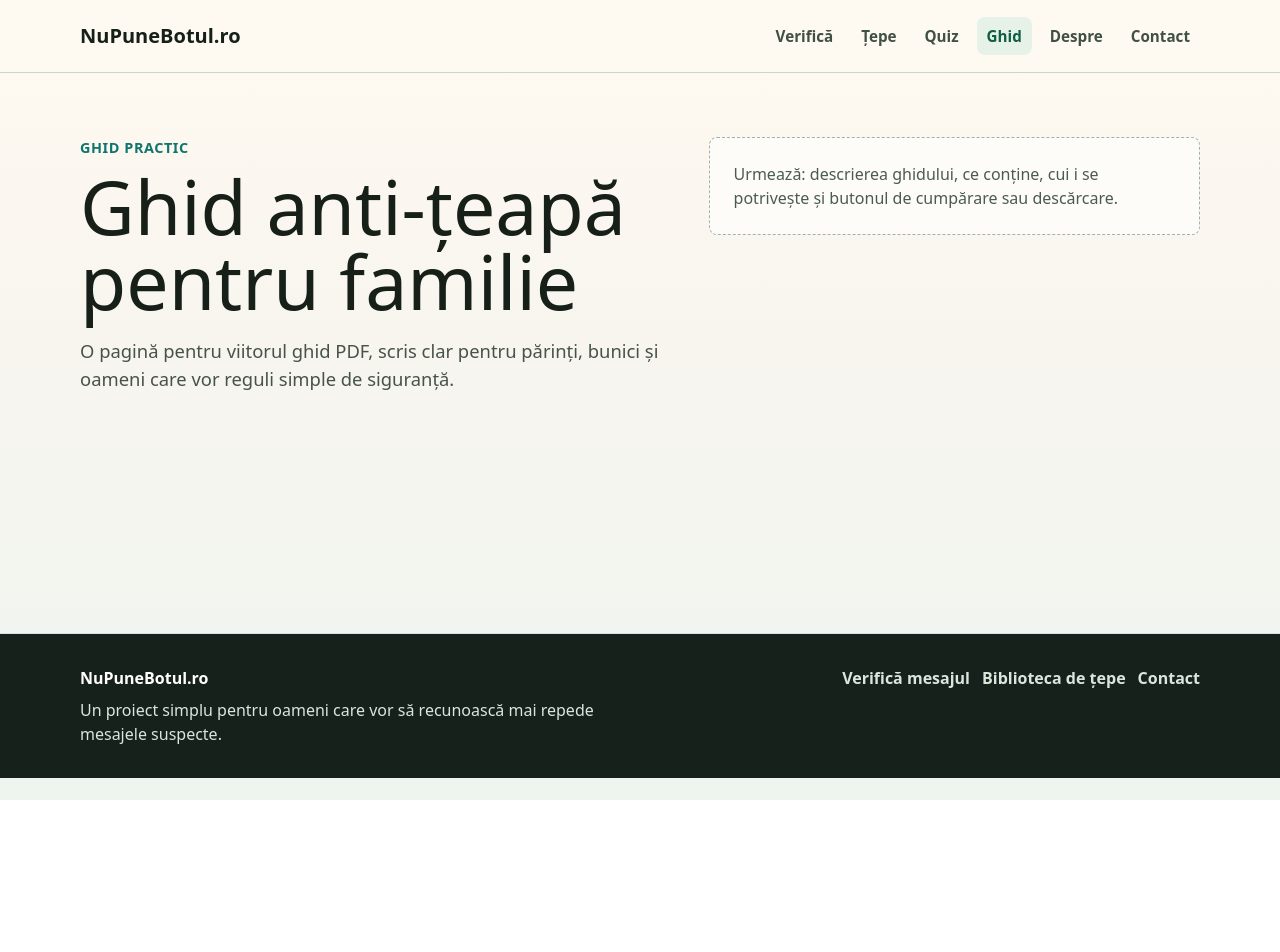
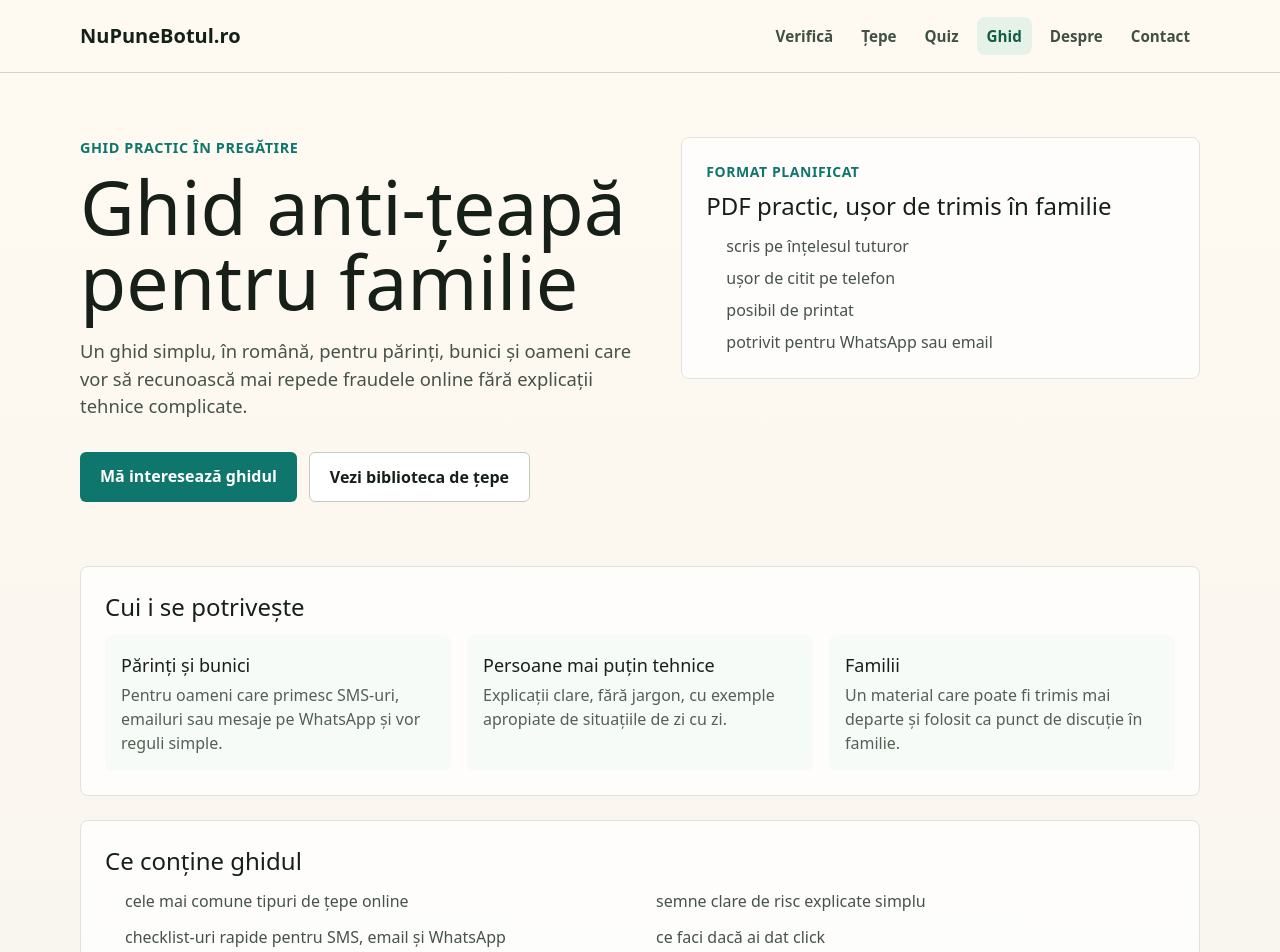
Before and after one commit to gabrielioancuntan/nupunebotul, a Nuxt app: page /ghid in a window 1280 px wide. Shown: the top 952 px of the page. Before the commit the page ends 800 px from the top, so only its background shows below. Built offline with nearby package versions, Linux system fonts and the light colour scheme.

Commit message:
pagina ghid

```diff
--- a/app/pages/ghid.vue
+++ b/app/pages/ghid.vue
@@ -1,17 +1,229 @@
 <template>
-  <section class="py-16 max-md:py-11">
-    <div class="mx-auto grid w-[min(1120px,calc(100%_-_32px))] grid-cols-[minmax(0,1.1fr)_minmax(280px,0.9fr)] items-start gap-7 max-md:grid-cols-1">
-      <div>
-        <p class="mb-2.5 mt-0 text-[0.9rem] font-bold uppercase tracking-[0.04em] text-[#0f766e]">Ghid practic</p>
-        <h1 class="m-0 max-w-[760px] text-[clamp(2.2rem,6vw,4.7rem)] leading-none text-[#162018]">Ghid anti-țeapă pentru familie</h1>
-        <p class="mt-[18px] max-w-[700px] text-[1.15rem] text-[#46534a]">
-          O pagină pentru viitorul ghid PDF, scris clar pentru părinți, bunici și oameni care vor reguli simple de siguranță.
-        </p>
+  <main>
+    <section class="py-16 max-md:py-11">
+      <div class="mx-auto grid w-[min(1120px,calc(100%_-_32px))] grid-cols-[minmax(0,1.05fr)_minmax(300px,0.95fr)] items-start gap-7 max-md:grid-cols-1">
+        <div>
+          <p class="mb-2.5 mt-0 text-[0.9rem] font-bold uppercase tracking-[0.04em] text-[#0f766e]">
+            Ghid practic în pregătire
+          </p>
+          <h1 class="m-0 max-w-[780px] text-[clamp(2.2rem,6vw,4.7rem)] leading-none text-[#162018]">
+            Ghid anti-țeapă pentru familie
+          </h1>
+          <p class="mt-[18px] max-w-[720px] text-[1.15rem] text-[#46534a]">
+            Un ghid simplu, în română, pentru părinți, bunici și oameni care vor să recunoască
+            mai repede fraudele online fără explicații tehnice complicate.
+          </p>
+          <div class="mt-8 flex flex-wrap gap-3">
+            <a href="#interes" class="rounded-md bg-[#0f766e] px-5 py-3 font-extrabold text-white">
+              Mă interesează ghidul
+            </a>
+            <NuxtLink to="/tepe" class="rounded-md border border-[#bfcdc0] bg-white px-5 py-3 font-extrabold text-[#162018]">
+              Vezi biblioteca de țepe
+            </NuxtLink>
+          </div>
+        </div>
+
+        <aside class="rounded-lg border border-[#dce5dc] bg-white/75 p-6">
+          <p class="mb-2 mt-0 text-sm font-bold uppercase tracking-[0.04em] text-[#0f766e]">Format planificat</p>
+          <h2 class="mb-3 mt-0 text-2xl text-[#162018]">PDF practic, ușor de trimis în familie</h2>
+          <ul class="grid gap-2 pl-5 text-[#46534a]">
+            <li>scris pe înțelesul tuturor</li>
+            <li>ușor de citit pe telefon</li>
+            <li>posibil de printat</li>
+            <li>potrivit pentru WhatsApp sau email</li>
+          </ul>
+        </aside>
       </div>
+    </section>
 
-      <div class="rounded-lg border border-dashed border-[#9fb3a7] bg-white/60 p-6 text-[#4b5b50]">
-        Urmează: descrierea ghidului, ce conține, cui i se potrivește și butonul de cumpărare sau descărcare.
+    <section class="pb-14">
+      <div class="mx-auto grid w-[min(1120px,calc(100%_-_32px))] gap-6">
+        <section class="rounded-lg border border-[#dce5dc] bg-white/75 p-6">
+          <h2 class="mb-3 mt-0 text-2xl text-[#162018]">Cui i se potrivește</h2>
+          <div class="grid grid-cols-3 gap-4 max-md:grid-cols-1">
+            <div v-for="item in audiences" :key="item.title" class="rounded-lg bg-[#f7fbf7] p-4">
+              <h3 class="mb-1 mt-0 text-lg text-[#162018]">{{ item.title }}</h3>
+              <p class="m-0 text-[#536056]">{{ item.text }}</p>
+            </div>
+          </div>
+        </section>
+
+        <section class="rounded-lg border border-[#dce5dc] bg-white/75 p-6">
+          <h2 class="mb-3 mt-0 text-2xl text-[#162018]">Ce conține ghidul</h2>
+          <ul class="grid grid-cols-2 gap-3 pl-5 text-[#46534a] max-md:grid-cols-1">
+            <li v-for="item in guideContents" :key="item">{{ item }}</li>
+          </ul>
+        </section>
+
+        <section class="rounded-lg border border-[#dce5dc] bg-[#f7fbf7] p-6">
+          <h2 class="mb-3 mt-0 text-2xl text-[#162018]">De ce este util</h2>
+          <p class="max-w-[820px] text-[#46534a]">
+            Ghidul este gândit ca material de familie: scurt, practic și ușor de revenit la el
+            când apare un mesaj dubios. Scopul este să reducă panica și să ofere reguli clare:
+            oprește-te, verifică separat, nu trimite coduri, nu introduce date bancare.
+          </p>
+        </section>
+
+        <section class="rounded-lg border border-[#dce5dc] bg-white/75 p-6">
+          <h2 class="mb-3 mt-0 text-2xl text-[#162018]">Ce NU promite</h2>
+          <ul class="grid gap-2 pl-5 text-[#46534a]">
+            <li>Nu garantează detectarea tuturor fraudelor.</li>
+            <li>Nu înlocuiește verificarea prin canalele oficiale.</li>
+            <li>Nu este consultanță juridică sau bancară.</li>
+            <li>Este un material educațional și preventiv.</li>
+          </ul>
+        </section>
+
+        <section id="interes" class="rounded-lg border border-[#bbdec8] bg-[#eefaf1] p-6">
+          <h2 class="mb-3 mt-0 text-2xl text-[#162018]">Vrei să afli când este gata?</h2>
+          <p class="max-w-[760px] text-[#46534a]">
+            Ghidul este în pregătire. Într-o etapă următoare vom adăuga aici un formular simplu
+            de interes, fără cont și fără date inutile.
+          </p>
+          <div class="mt-4 rounded-lg border border-dashed border-[#7ab48a] bg-white/70 p-4 text-[#3f5d46]">
+            Formularul de interes va fi adăugat aici. Până atunci, poți folosi verificatorul
+            și biblioteca de țepe pentru exemple concrete.
+          </div>
+          <div class="mt-5 flex flex-wrap gap-3">
+            <NuxtLink to="/verifica" class="rounded-md bg-[#0f766e] px-5 py-3 font-extrabold text-white">
+              Verifică un mesaj suspect
+            </NuxtLink>
+            <NuxtLink to="/quiz" class="rounded-md border border-[#bfcdc0] bg-white px-5 py-3 font-extrabold text-[#162018]">
+              Încearcă quizul
+            </NuxtLink>
+          </div>
+        </section>
+
+        <section class="rounded-lg border border-[#dce5dc] bg-white/75 p-6">
+          <h2 class="mb-3 mt-0 text-2xl text-[#162018]">Întrebări frecvente</h2>
+          <div v-for="item in faq" :key="item.question" class="border-t border-[#dce5dc] py-4 first:border-t-0">
+            <h3 class="m-0 text-lg text-[#162018]">{{ item.question }}</h3>
+            <p class="mb-0 text-[#46534a]">{{ item.answer }}</p>
+          </div>
+        </section>
+
+        <section class="rounded-lg border border-[#dce5dc] bg-white/75 p-6">
+          <h2 class="mb-3 mt-0 text-2xl text-[#162018]">Legături utile până apare ghidul</h2>
+          <div class="flex flex-wrap gap-3">
+            <NuxtLink to="/verifica" class="rounded-md bg-[#162018] px-4 py-2 font-bold text-white">Verifică un mesaj</NuxtLink>
+            <NuxtLink to="/tepe" class="rounded-md border border-[#bfcdc0] bg-white px-4 py-2 font-bold text-[#162018]">Biblioteca de țepe</NuxtLink>
+            <NuxtLink to="/quiz" class="rounded-md border border-[#bfcdc0] bg-white px-4 py-2 font-bold text-[#162018]">Quiz pentru familie</NuxtLink>
+          </div>
+        </section>
       </div>
-    </div>
-  </section>
+    </section>
+  </main>
 </template>
+
+<script setup>
+const audiences = [
+  {
+    title: 'Părinți și bunici',
+    text: 'Pentru oameni care primesc SMS-uri, emailuri sau mesaje pe WhatsApp și vor reguli simple.'
+  },
+  {
+    title: 'Persoane mai puțin tehnice',
+    text: 'Explicații clare, fără jargon, cu exemple apropiate de situațiile de zi cu zi.'
+  },
+  {
+    title: 'Familii',
+    text: 'Un material care poate fi trimis mai departe și folosit ca punct de discuție în familie.'
+  }
+]
+
+const guideContents = [
+  'cele mai comune tipuri de țepe online',
+  'semne clare de risc explicate simplu',
+  'checklist-uri rapide pentru SMS, email și WhatsApp',
+  'ce faci dacă ai dat click',
+  'ce faci dacă ai introdus date bancare',
+  'ce faci dacă ai trimis un cod de verificare',
+  'reguli scurte care pot fi printate',
+  'exemple de mesaje false marcate clar ca exemple'
+]
+
+const faq = [
+  {
+    question: 'Pentru cine este ghidul?',
+    answer: 'Pentru părinți, bunici, familii și orice persoană care vrea reguli simple pentru mesaje suspecte.'
+  },
+  {
+    question: 'Este doar pentru seniori?',
+    answer: 'Nu. Este scris simplu, dar poate fi util oricui primește SMS-uri, emailuri sau mesaje de WhatsApp dubioase.'
+  },
+  {
+    question: 'Înlocuiește verificarea oficială?',
+    answer: 'Nu. Ghidul este educațional și preventiv. Verificarea importantă se face prin site-ul, aplicația sau numărul oficial.'
+  },
+  {
+    question: 'Va fi PDF?',
+    answer: 'Direcția planificată este un PDF practic, ușor de citit pe telefon și posibil de printat.'
+  },
+  {
+    question: 'Va putea fi trimis în familie?',
+    answer: 'Da, ideea este să fie ușor de trimis pe WhatsApp sau email, fără explicații complicate.'
+  },
+  {
+    question: 'Ce fac până apare?',
+    answer: 'Poți folosi verificatorul de mesaje și biblioteca de țepe pentru exemple și reguli rapide.'
+  }
+]
+
+useSeoMeta({
+  title: 'Ghid anti-țeapă pentru familie | NuPuneBotul.ro',
+  description: 'Ghid practic în pregătire pentru părinți, bunici și familii: reguli simple, checklist-uri și pași clari pentru mesaje suspecte.',
+  ogTitle: 'Ghid anti-țeapă pentru familie',
+  ogDescription: 'Un ghid simplu, în română, pentru familii care vor să recunoască mai repede fraudele online.',
+  ogType: 'website',
+  twitterCard: 'summary',
+  robots: 'index, follow'
+})
+
+useHead({
+  link: [{ rel: 'canonical', href: 'https://nupunebotul.ro/ghid' }],
+  script: [
+    {
+      type: 'application/ld+json',
+      children: JSON.stringify({
+        '@context': 'https://schema.org',
+        '@type': 'WebPage',
+        name: 'Ghid anti-țeapă pentru familie',
+        description: 'Ghid practic în pregătire pentru recunoașterea fraudelor online.',
+        inLanguage: 'ro-RO',
+        url: 'https://nupunebotul.ro/ghid',
+        isPartOf: {
+          '@type': 'WebSite',
+          name: 'NuPuneBotul.ro',
+          url: 'https://nupunebotul.ro'
+        }
+      })
+    },
+    {
+      type: 'application/ld+json',
+      children: JSON.stringify({
+        '@context': 'https://schema.org',
+        '@type': 'BreadcrumbList',
+        itemListElement: [
+          { '@type': 'ListItem', position: 1, name: 'Acasă', item: 'https://nupunebotul.ro' },
+          { '@type': 'ListItem', position: 2, name: 'Ghid anti-țeapă pentru familie', item: 'https://nupunebotul.ro/ghid' }
+        ]
+      })
+    },
+    {
+      type: 'application/ld+json',
+      children: JSON.stringify({
+        '@context': 'https://schema.org',
+        '@type': 'FAQPage',
+        mainEntity: faq.map((item) => ({
+          '@type': 'Question',
+          name: item.question,
+          acceptedAnswer: {
+            '@type': 'Answer',
+            text: item.answer
+          }
+        }))
+      })
+    }
+  ]
+})
+</script>
```
